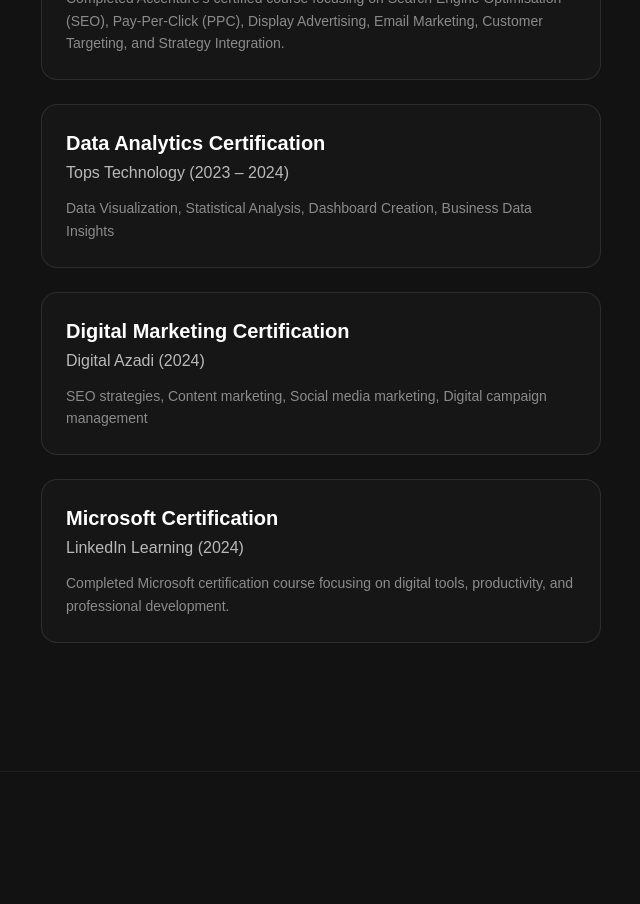
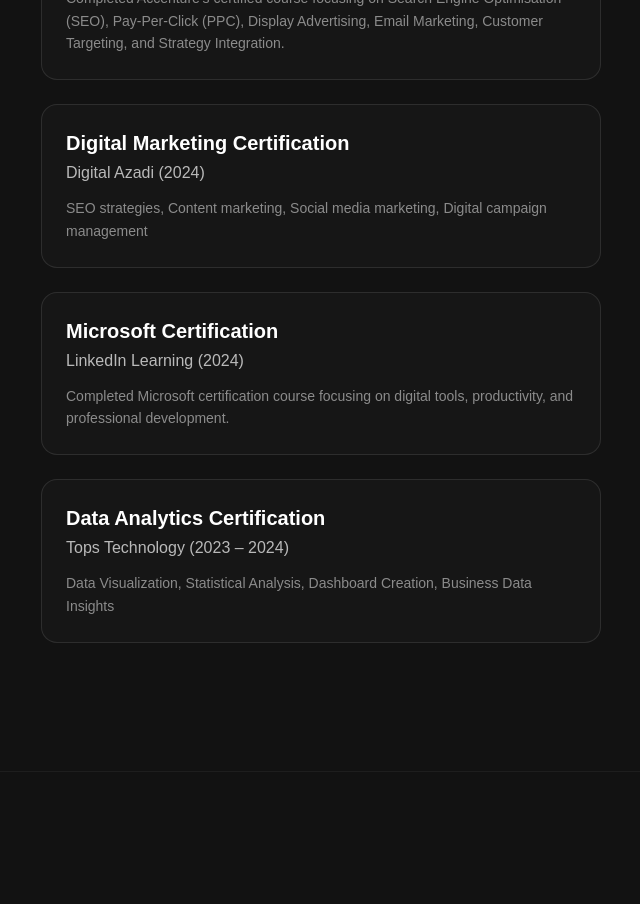
Before and after one commit to Saurav19304/Portfolio, a Next.js app: page / in a window 1280 px wide. Shown: the part 10160-11064 px from the top of the page, without its empty margins (7-647 px from the left). Built offline with nearby package versions, Linux system fonts and the light colour scheme.

Commit message:
Sort certifications chronologically (latest first)

```diff
--- a/src/components/EducationAndSkills.tsx
+++ b/src/components/EducationAndSkills.tsx
@@ -23,12 +23,6 @@
     details: "Completed Accenture's certified course focusing on Search Engine Optimisation (SEO), Pay-Per-Click (PPC), Display Advertising, Email Marketing, Customer Targeting, and Strategy Integration.",
   },
   {
-    title: "Data Analytics Certification",
-    issuer: "Tops Technology",
-    period: "2023 – 2024",
-    details: "Data Visualization, Statistical Analysis, Dashboard Creation, Business Data Insights",
-  },
-  {
     title: "Digital Marketing Certification",
     issuer: "Digital Azadi",
     period: "2024",
@@ -39,6 +33,12 @@
     issuer: "LinkedIn Learning",
     period: "2024",
     details: "Completed Microsoft certification course focusing on digital tools, productivity, and professional development.",
+  },
+  {
+    title: "Data Analytics Certification",
+    issuer: "Tops Technology",
+    period: "2023 – 2024",
+    details: "Data Visualization, Statistical Analysis, Dashboard Creation, Business Data Insights",
   },
 ];
 
```
